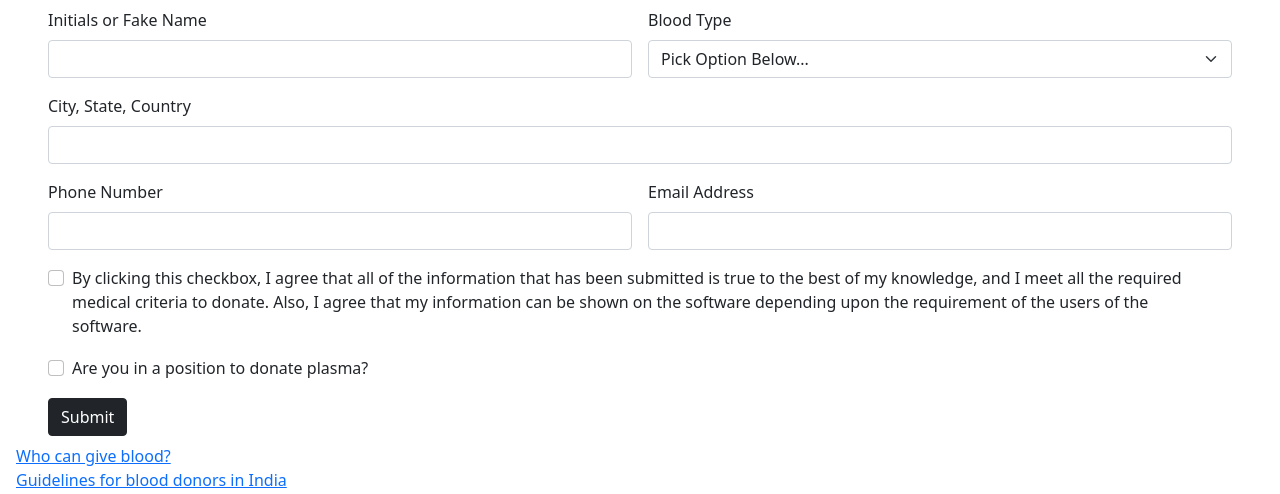
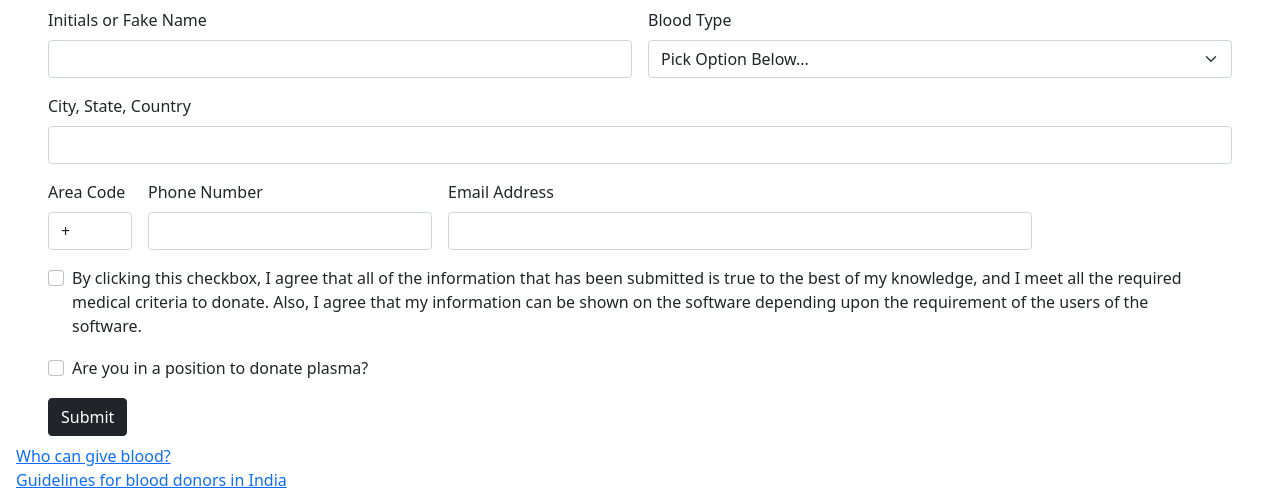
Before and after one commit to ywanika/addressBook, a Flask app: page /add in a window 1280 px wide. Shown: the part 56-550 px from the top of the page. Run offline with Flask 2, Linux system fonts and the light colour scheme; some libraries are stand-ins or nearby versions.

Commit message:
updating to 3.9

```diff
--- a/app.py
+++ b/app.py
@@ -86,6 +86,7 @@ def add():
         return render_template ("add.html", places=app.config['PLACES_API'])
     else:
         name = request.form ["name"].strip().lower()
+        area_code = request.form ["area_code"].strip()
         phone = request.form ["phone"].strip()
         place = request.form ["place"].strip().lower()
         bloodType = request.form ["bloodType"]
@@ -111,7 +112,7 @@ def add():
         elif place.count(",") < 2:
             flash("Please enter your place in 'City, State, Country' format", "danger")
             return redirect ("/add")
-        person = {"name":name, "phone": phone, "place": place, "bloodType": bloodType, "email": email, "confirmed": False, "agreed_TandC":agree, "plasma":plasma}
+        person = {"name":name, "phone": "+"+area_code+"-"+phone, "place": place, "bloodType": bloodType, "email": email, "confirmed": False, "agreed_TandC":agree, "plasma":plasma}
         #print (person)
         mongo.db.donors.insert_one(person)
 
@@ -194,7 +195,7 @@ if __name__ == "__main__":
 #remove debug, change recieving email
 """make the email prettier, vaccination info"""
 """confirm email to delete user"""
-"""dlib library"""
+"""dlib library, password should not have .strip"""
 
 """https://covidwin.in/               Tracking availability of many types of Covid related resources.
 https://covid19-twitter.in/    Twitter query generator which finds info from Twitter.
--- a/requirements.txt
+++ b/requirements.txt
@@ -6,7 +6,7 @@ click==7.1.2
 dnspython==2.0.0
 itsdangerous==1.1.0
 pip==19.0.3
-pymongo==3.11.0
+pymongo
 setuptools==40.8.0
 gunicorn==20.0.4
 flask_pymongo
--- a/templates/add.html
+++ b/templates/add.html
@@ -37,7 +37,11 @@
         <label class="form-label">City, State, Country</label>
         <input type="text" class="form-control" name="place" id="searchCity">
     </div>
-    <div class="col-md-6 p-2">
+    <div class="col-md-1 p-2">
+        <label class="form-label">Area Code</label>
+        <input type="text" class="form-control" name="area_code" value = "+">
+    </div>
+    <div class="col-md-3 p-2">
         <label class="form-label">Phone Number</label>
         <input type="text" class="form-control" name="phone">
     </div>
```
